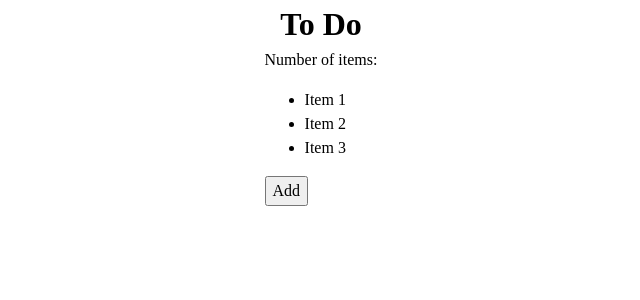
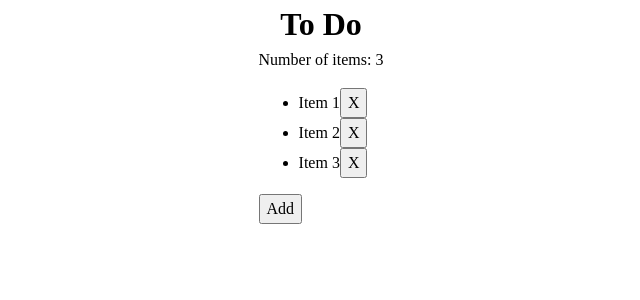
Before and after one commit to a-savva/To-Do-app-with-Hooks, a React (Vite) app: page / in a window 1280 px wide. Shown: the top 300 px of the page, without its empty margins (319-959 px from the left). Built offline with nearby package versions, Linux system fonts and the light colour scheme.

Commit message:
delete item

```diff
--- a/src/App.jsx
+++ b/src/App.jsx
@@ -47,12 +47,19 @@ export default function App(props) {
     }
   }
 
+  function handleDeleteItemClick(id) {
+    const updatedItems = items.filter((item) => item.id !== id);
+    setItems(updatedItems);
+  }
+
   return (
     <div className="todoapp">
       <h1 className="h1">To Do</h1>
       <div className="todos">
-        <div className="todos__number-of-items">Number of items:</div>
-        <TodoList items={items} />
+        <div className="todos__number-of-items">
+          Number of items: {items.length}
+        </div>
+        <TodoList items={items} handleDeleteItemClick={handleDeleteItemClick} />
         {!showNewItem && (
           <div className="todos_add-item-btn">
             <button onClick={handleAddClick} ref={addBtnRef}>
--- a/src/components/Todo/Todo.jsx
+++ b/src/components/Todo/Todo.jsx
@@ -1,5 +1,15 @@
 import React from "react";
 
-export default function Todo({ item }) {
-  return <li>{item.content}</li>;
+export default function Todo({ item, handleDeleteItemClick }) {
+  return (
+    <li>
+      {item.content}
+      <button
+        aria-label="Delete"
+        onClick={() => handleDeleteItemClick(item.id)}
+      >
+        X
+      </button>
+    </li>
+  );
 }
--- a/src/components/TodoList.jsx
+++ b/src/components/TodoList.jsx
@@ -2,12 +2,16 @@ import React from "react";
 
 import Todo from "./Todo/Todo";
 
-export default function TodoList({ items }) {
+export default function TodoList({ items, handleDeleteItemClick }) {
   return (
     <div className="todos_list">
       <ul>
         {items.map((item) => (
-          <Todo item={item} key={item.id} />
+          <Todo
+            item={item}
+            key={item.id}
+            handleDeleteItemClick={handleDeleteItemClick}
+          />
         ))}
       </ul>
     </div>
```
